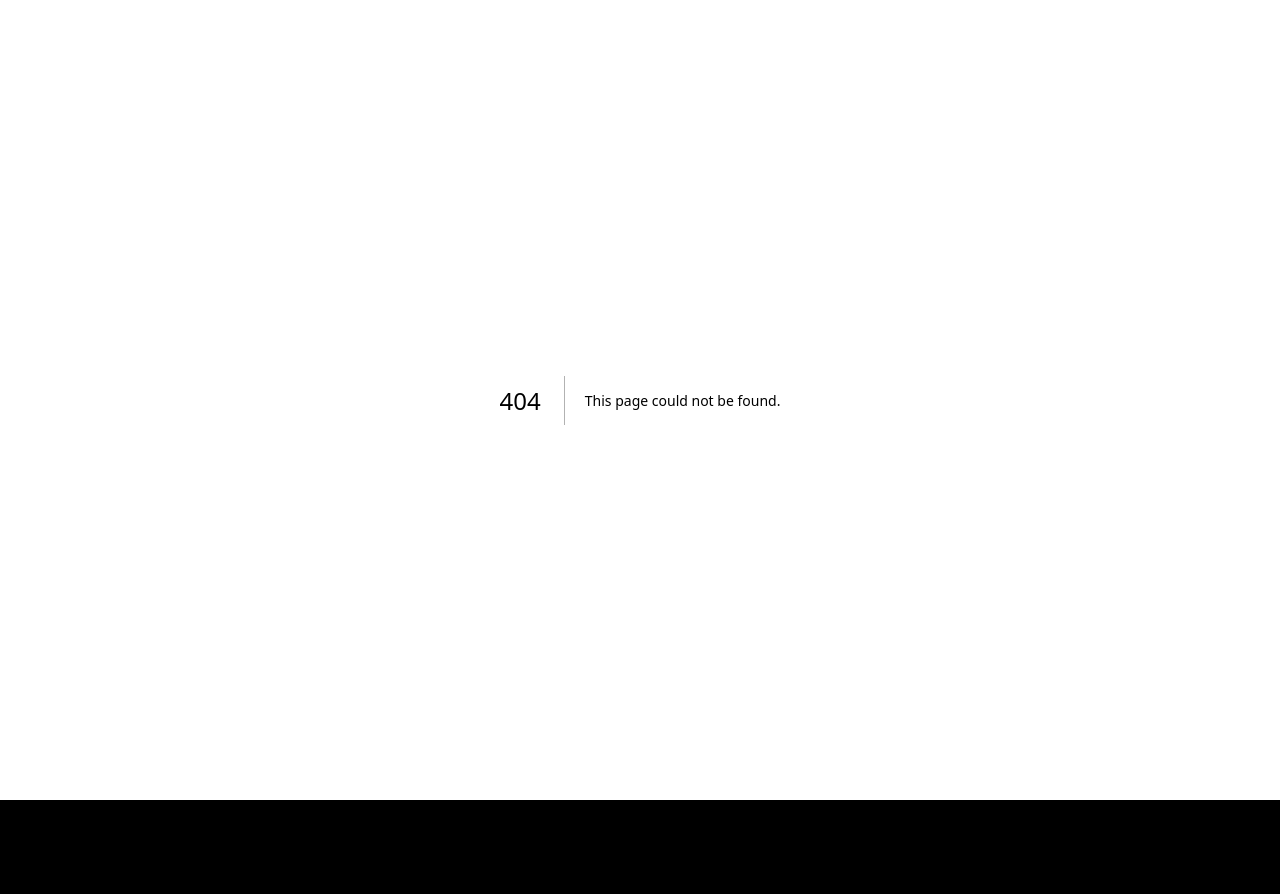
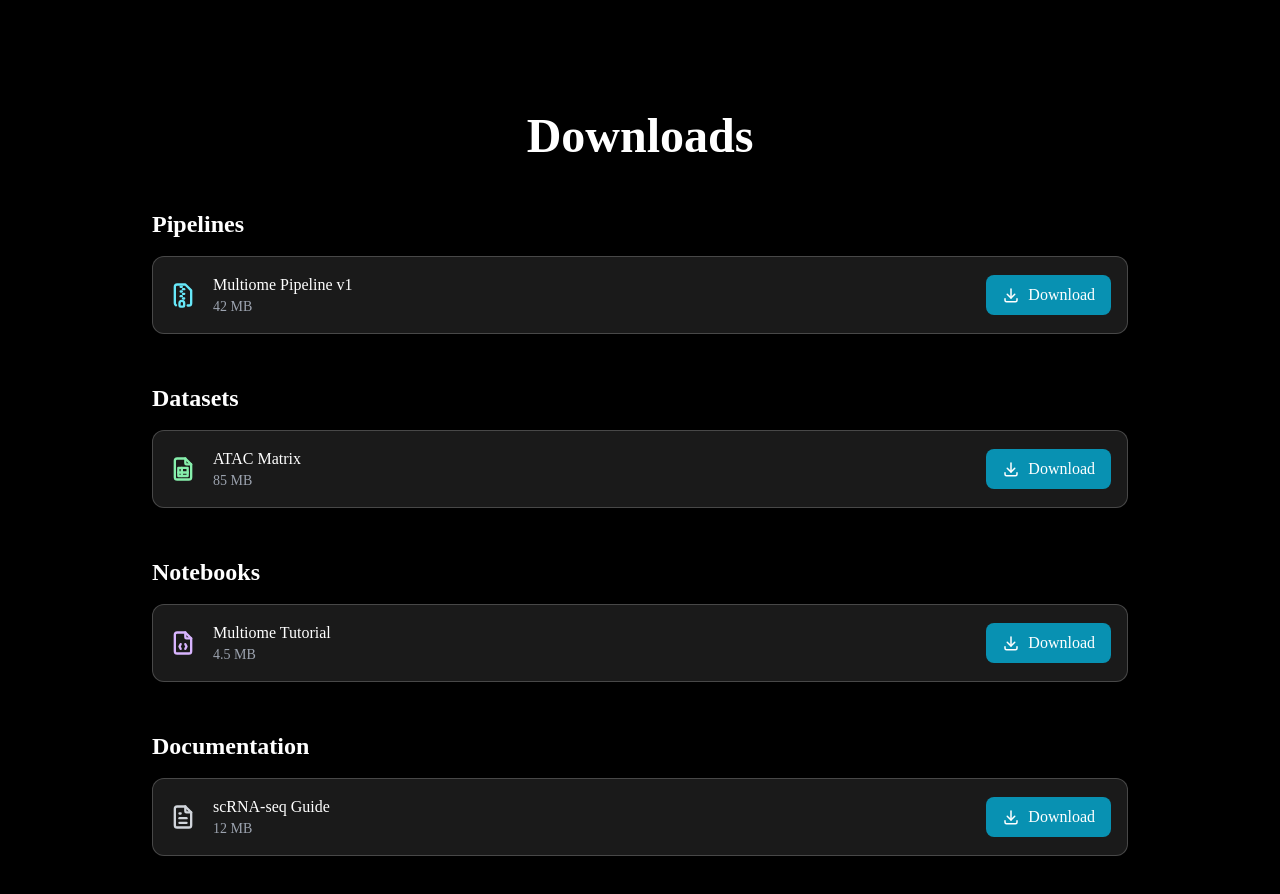
Before and after one commit to uqnsarke/multiome_academy, a Next.js app: page /downloads in a window 1280 px wide. Before the commit this address had no page. Shown: the top 894 px of the page. Before the commit the page ends 800 px from the top, so only its background shows below. Built offline with nearby package versions, Linux system fonts and the light colour scheme.

Commit message:
Create page.tsx

```diff
--- /dev/null
+++ b/app/downloads/page.tsx
@@ -0,0 +1,67 @@
+import DownloadCategory from "@/components/downloads/DownloadCategory";
+import {
+  IconFileZip,
+  IconFileSpreadsheet,
+  IconFileCode,
+  IconFileText,
+} from "@tabler/icons-react";
+
+export default function DownloadsPage() {
+  return (
+    <section className="py-28 bg-black text-white">
+      <div className="max-w-5xl mx-auto px-6">
+        <h1 className="text-5xl font-semibold text-center mb-12">
+          Downloads
+        </h1>
+
+        <DownloadCategory
+          title="Pipelines"
+          items={[
+            {
+              name: "Multiome Pipeline v1",
+              size: "42 MB",
+              file: "/downloads/pipeline_v1.zip",
+              icon: <IconFileZip size={28} className="text-cyan-300" />,
+            },
+          ]}
+        />
+
+        <DownloadCategory
+          title="Datasets"
+          items={[
+            {
+              name: "ATAC Matrix",
+              size: "85 MB",
+              file: "/downloads/dataset.tsv.gz",
+              icon: <IconFileSpreadsheet size={28} className="text-green-300" />,
+            },
+          ]}
+        />
+
+        <DownloadCategory
+          title="Notebooks"
+          items={[
+            {
+              name: "Multiome Tutorial",
+              size: "4.5 MB",
+              file: "/downloads/tutorial.ipynb",
+              icon: <IconFileCode size={28} className="text-purple-300" />,
+            },
+          ]}
+        />
+
+        <DownloadCategory
+          title="Documentation"
+          items={[
+            {
+              name: "scRNA-seq Guide",
+              size: "12 MB",
+              file: "/downloads/scrna_guide.pdf",
+              icon: <IconFileText size={28} className="text-gray-300" />,
+            },
+          ]}
+        />
+      </div>
+    </section>
+  );
+}
```
